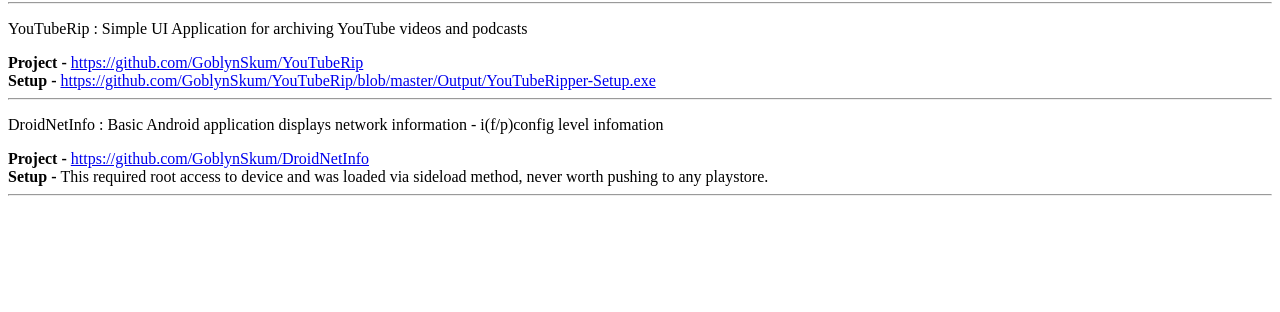
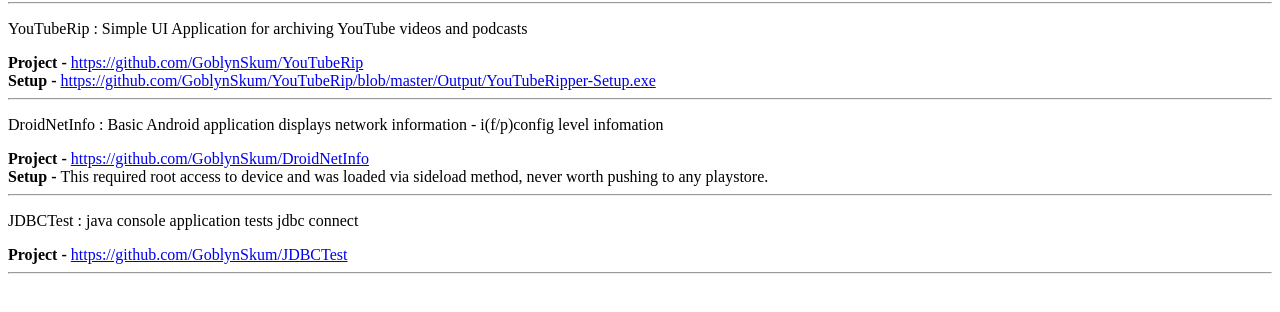
Before and after one commit to GoblynSkum/GoblynSkum.github.io, a plain HTML site: page index.html in a window 1280 px wide. Shown: the part 78-390 px from the top of the page. Drawn offline with Linux system fonts and the light colour scheme.

Commit message:
Update index.html

```diff
--- a/index.html
+++ b/index.html
@@ -12,5 +12,10 @@
 <b>Setup - </b>  This required root access to device and was loaded via sideload method, never worth pushing to any playstore. </a>
 <hr />
 
+<p>JDBCTest : java console application tests jdbc connect</p>
+<b>Project - </b> <a href="https://github.com/GoblynSkum/JDBCTest" >https://github.com/GoblynSkum/JDBCTest </a><br />
+
+<hr />
+
 </body>
 </html>
```
